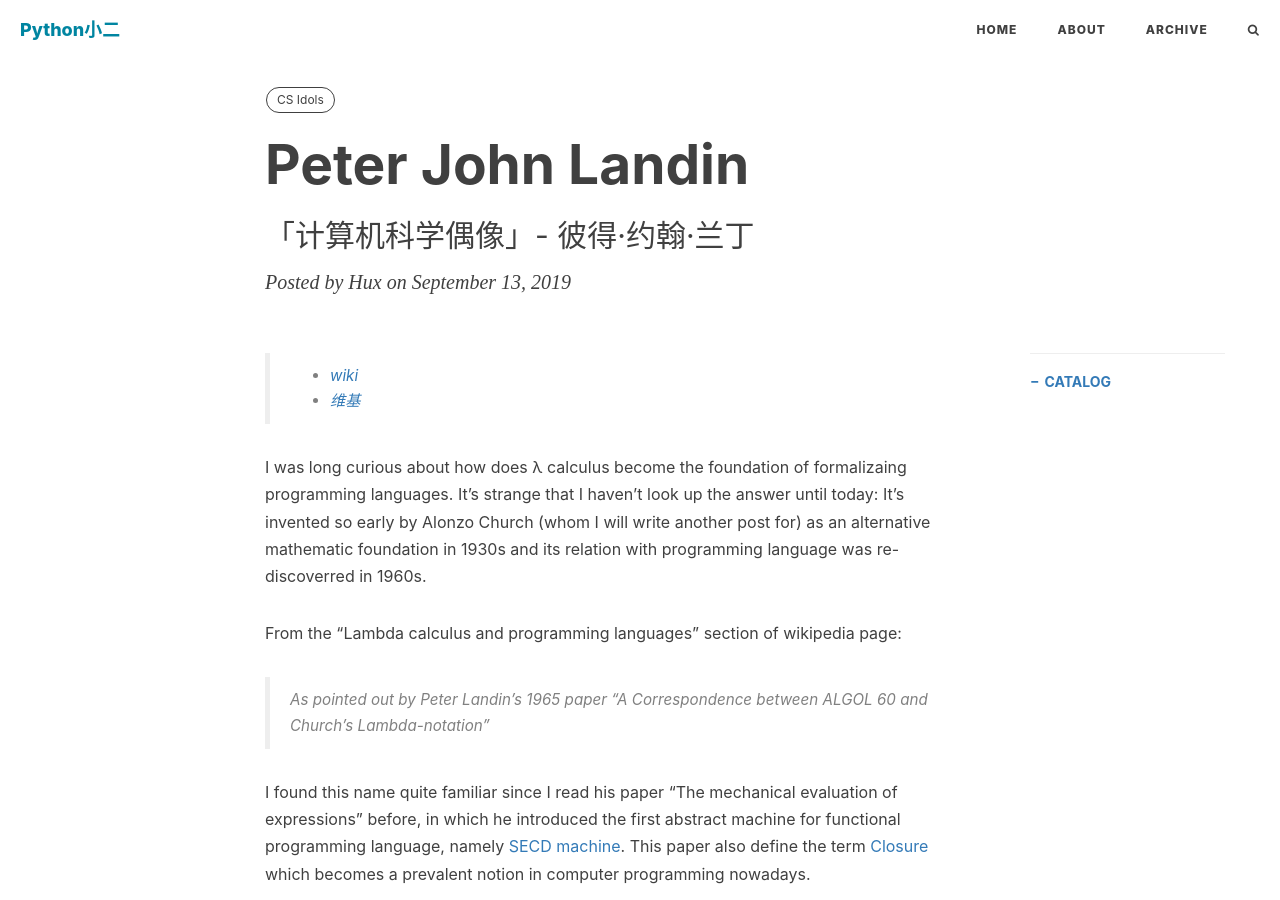
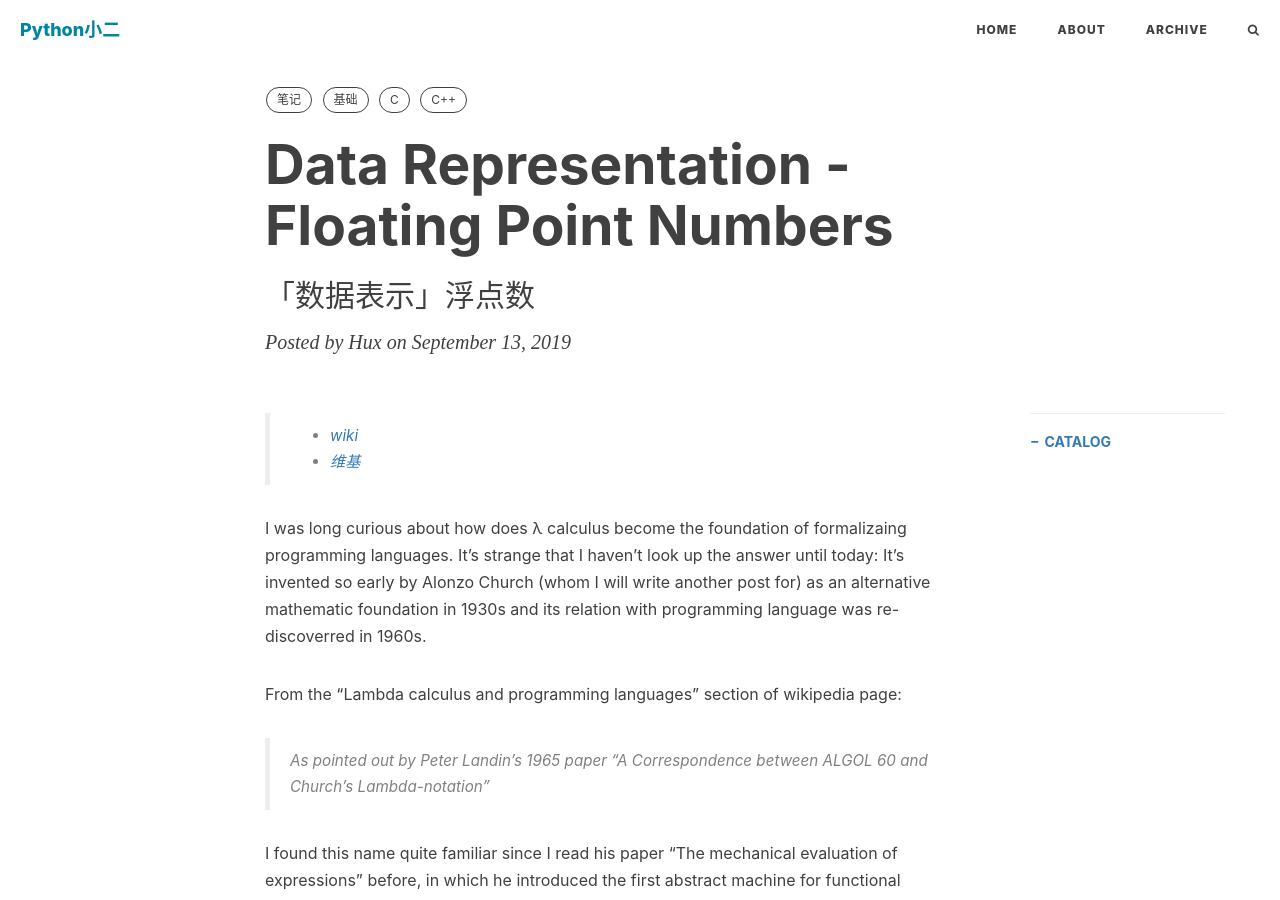
Before and after one commit to VistaLing/VistaLing.github.io, a Jekyll site: the page built from _posts/2019/2019-09-13-peter-john-landin.md, in a window 1280 px wide and 900 px high. Built offline with Jekyll 4.4.1, drawn with Linux system fonts in a browser that asks for light colours; nearby versions of some CDN libraries; comment, search, counter and statistics services are not loaded.

Commit message:
Update 2019-09-13-peter-john-landin.md

```diff
--- a/_posts/2019/2019-09-13-peter-john-landin.md
+++ b/_posts/2019/2019-09-13-peter-john-landin.md
@@ -1,11 +1,14 @@
 ---
-title: "Peter John Landin"
-subtitle: "「计算机科学偶像」- 彼得·约翰·兰丁"
+title: "Data Representation - Floating Point Numbers"
+subtitle: "「数据表示」浮点数"
 layout: post
 author: "Hux"
 header-style: text
 tags:
-  - CS Idols
+  - 笔记
+  - 基础
+  - C
+  - C++
 ---
 
 > - [wiki](https://en.wikipedia.org/wiki/Peter_Landin)
```
